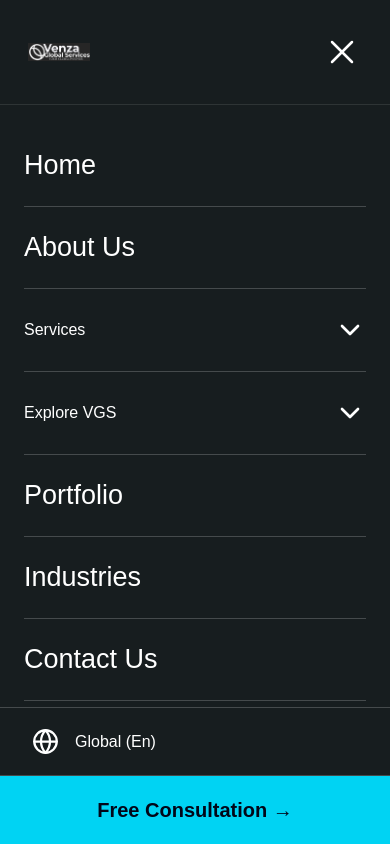
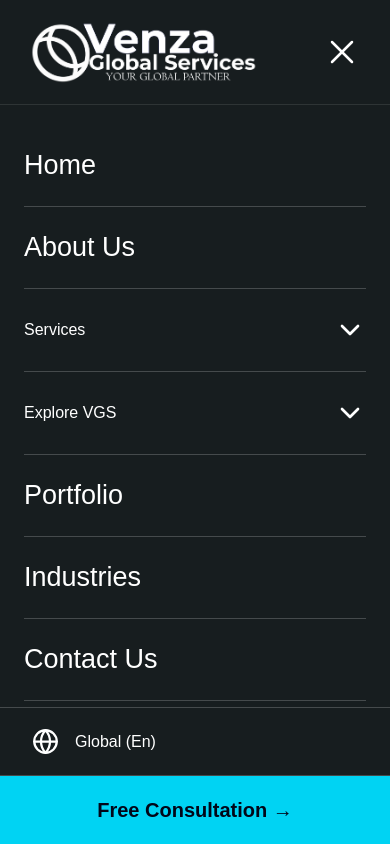
Before and after one commit to venzags/vgs-website, a Next.js app: page /what-we-do in a window 390 px wide. Both pictures are taken after a click on the button 346 px from the left and 41 px from the top of the page. Shown: the top 844 px of the page. Built offline with nearby package versions, Linux system fonts and the light colour scheme.

Commit message:
Update VGS header footer and white logo

```diff
--- a/src/app/components/GlobalHeader.tsx
+++ b/src/app/components/GlobalHeader.tsx
@@ -185,12 +185,12 @@
 
           <Link href="/" className="flex items-center" onClick={closeMenu}>
             <Image
-  src="/images/vgs-logo-white.png"
+  src="/images/vgs-logo-white-mob.png"
   alt="Venza Global Services"
-  width={220}
-  height={220}
+  width={250}
+  height={80}
   priority
-  className="h-auto w-[54px] sm:w-[60px]"
+  className="h-auto w-[54px] sm:w-[230px]"
 />
           </Link>
 
@@ -216,12 +216,12 @@
           <div className="flex min-h-[105px] items-center justify-between border-b border-white/10 px-7">
             <Link href="/" onClick={closeMenu}>
               <Image
-            src="/images/vgs-logo-white.png"
+            src="/images/vgs-logo-white-mob.png"
             alt="Venza Global Services"
-            width={220}
-            height={220}
+            width={250}
+            height={80}
             priority
-            className="h-auto w-[62px]"
+            className="h-auto w-[230px]"
             />
             </Link>
 
```
Also changed, not shown: public/images/vgs-logo-white-mob.png (added).
